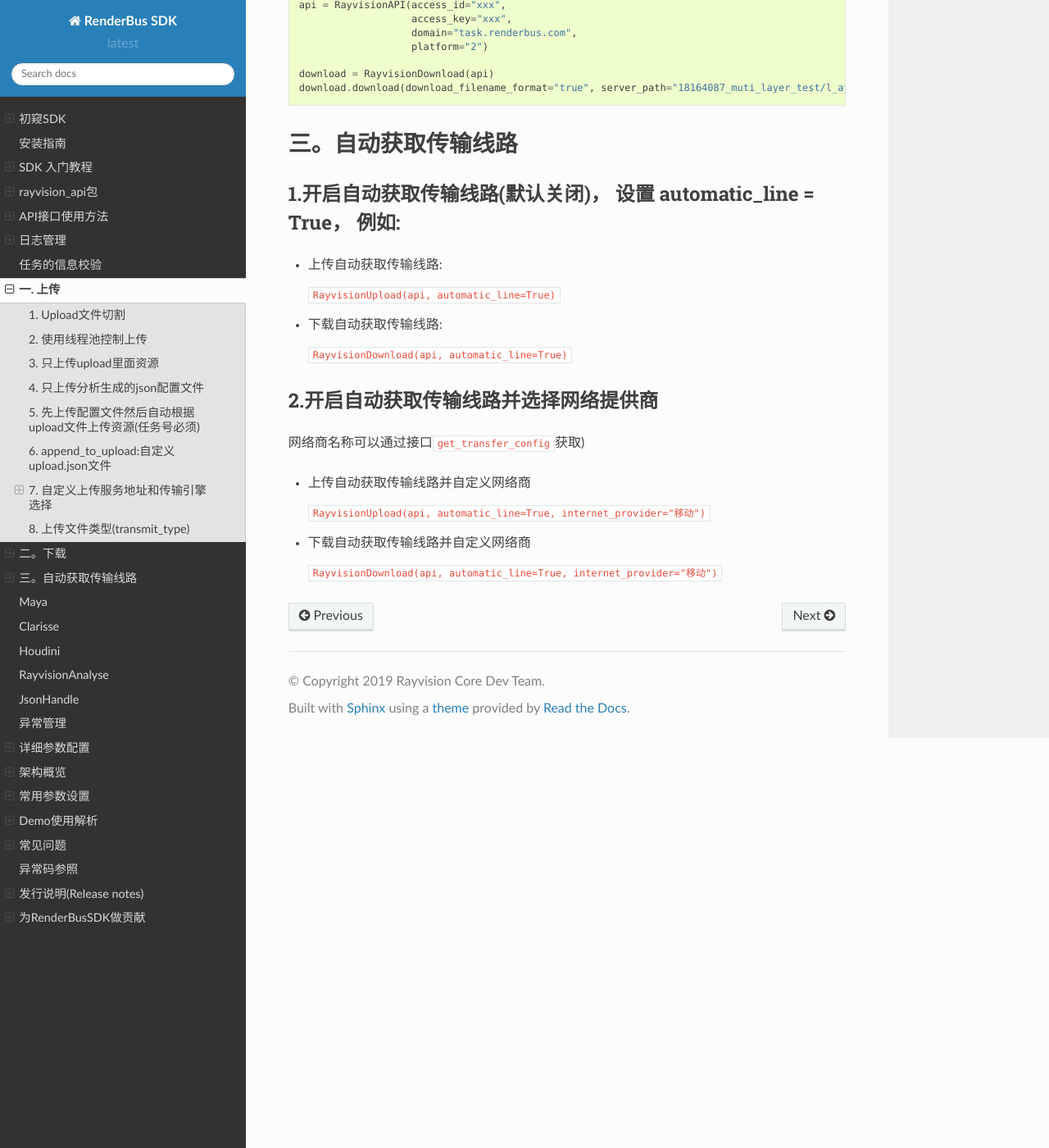
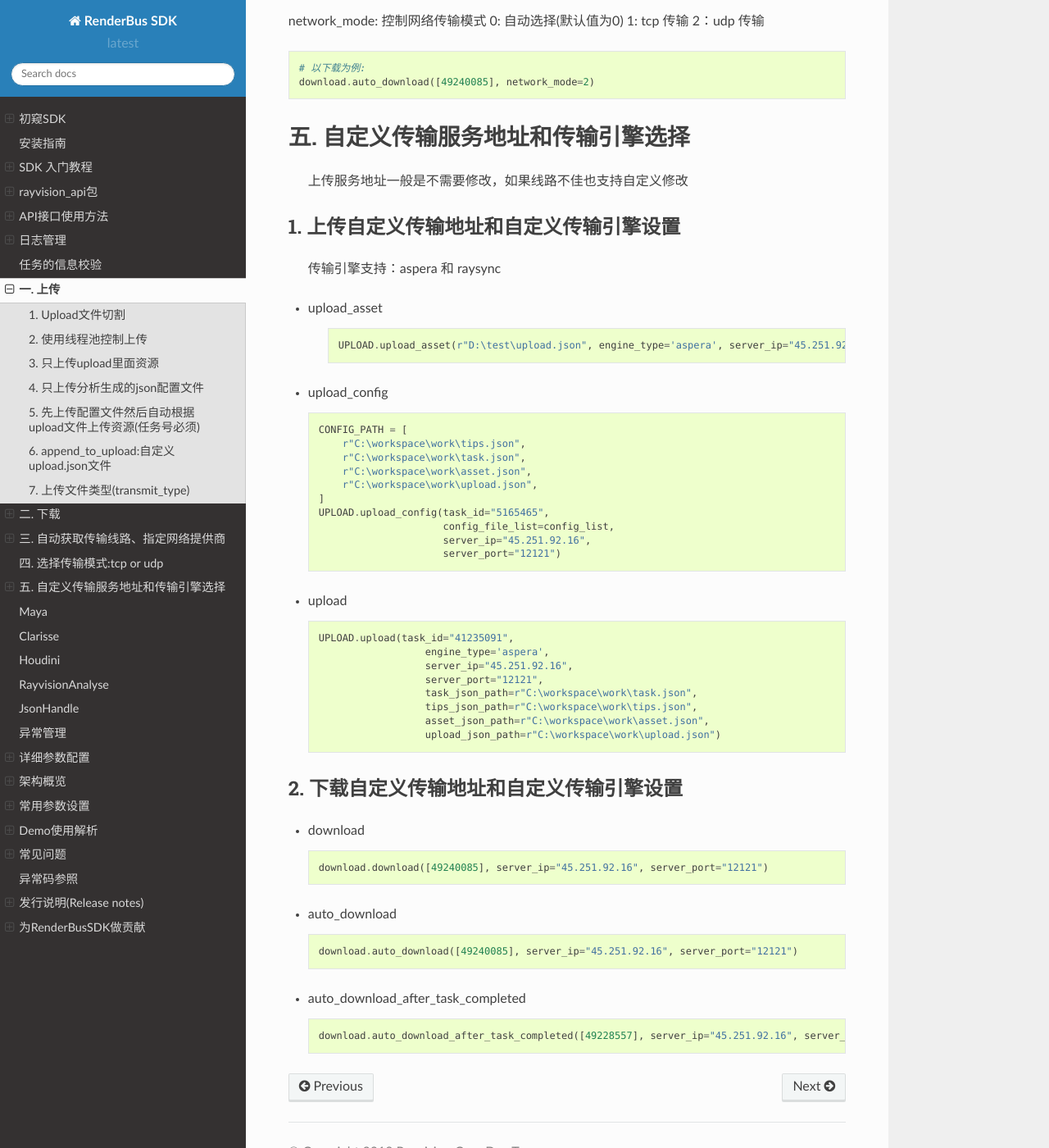
Before and after one commit to renderbus/docs_sdk, a Sphinx documentation site: the page built from docs/render/sync/rayvision_sync/core/upload_and_download.md, in a window 1280 px wide and 1400 px high, scrolled down 8332 px. Shown: the whole window at 82% size. Built offline with Sphinx 7.4.7 and the Read the Docs theme 2.0.0, drawn with Linux system fonts in a browser that asks for light colours; some of the changed text lies outside the part shown.

Commit message:
feat: update upload_and_download.md

````diff
--- a/docs/render/sync/rayvision_sync/core/upload_and_download.md
+++ b/docs/render/sync/rayvision_sync/core/upload_and_download.md
@@ -203,49 +203,7 @@ append_to_upload(custom_info_to_upload, r"D:\test\upload.json")
 UPLOAD.upload_asset(r"D:\test\upload.json")
 ```
 
-#### 7. 自定义上传服务地址和传输引擎选择
-
-> 上传服务地址一般是不需要修改，如果线路不佳也支持自定义修改
-
-#####    1. 以下上传接口支持自定义服务器地址和传输引擎设置
-
-> 传输引擎支持：aspera 和 raysync
-
-- upload_asset
-
-  > ```python
-  > UPLOAD.upload_asset(r"D:\test\upload.json", engine_type='aspera', server_ip="45.251.92.16", server_port="12121")
-  > ```
-
-- upload_config
-
-  ```python
-  CONFIG_PATH = [
-      r"C:\workspace\work\tips.json",
-      r"C:\workspace\work\task.json",
-      r"C:\workspace\work\asset.json",
-      r"C:\workspace\work\upload.json",
-  ]
-  UPLOAD.upload_config(task_id="5165465",
-                       config_file_list=config_list,
-                       server_ip="45.251.92.16",
-                       server_port="12121")
-  ```
-
-- upload
-
-  ```python
-  UPLOAD.upload(task_id="41235091",
-                    engine_type='aspera',
-                    server_ip="45.251.92.16",
-                    server_port="12121",
-                    task_json_path=r"C:\workspace\work\task.json",
-                    tips_json_path=r"C:\workspace\work\tips.json",
-                    asset_json_path=r"C:\workspace\work\asset.json",
-                    upload_json_path=r"C:\workspace\work\upload.json")
-  ```
-
-#### 8. 上传文件类型(transmit_type)
+#### 7. 上传文件类型(transmit_type)
 
 > 上传文件由参数"transmit_type"控制, 支持2中传输文件类型: ”upload_list“ 和”upload_json“
 
@@ -275,7 +233,7 @@ UPLOAD.upload_asset(r"D:\test\upload.json")
   }
   ```
 
-### 二。下载
+### 二. 下载
 
 #### 1. 以单帧为粒度渲染完成了自动下载(任务号必须)
 
@@ -439,7 +397,7 @@ download = RayvisionDownload(api)
 download.download(download_filename_format="true", server_path="18164087_muti_layer_test/l_ayer2")
 ```
 
-### 三。自动获取传输线路
+### 三. 自动获取传输线路、指定网络提供商
 
 #### 1.开启自动获取传输线路(默认关闭)， 设置 automatic_line = True， 例如:
 
@@ -462,3 +420,77 @@ download.download(download_filename_format="true", server_path="18164087_muti_la
 - 下载自动获取传输线路并自定义网络商
 
   `RayvisionDownload(api, automatic_line=True, internet_provider="移动")`
+
+### 四. 选择传输模式:tcp or udp
+
+network_mode: 控制网络传输模式
+     0: 自动选择(默认值为0)
+     1: tcp 传输
+     2：udp 传输
+
+```
+# 以下载为例:
+download.auto_download([49240085], network_mode=2)
+```
+
+### 五. 自定义传输服务地址和传输引擎选择
+
+> 上传服务地址一般是不需要修改，如果线路不佳也支持自定义修改
+
+#####    1. 上传自定义传输地址和自定义传输引擎设置
+
+> 传输引擎支持：aspera 和 raysync
+
+- upload_asset
+
+  > ```python
+  > UPLOAD.upload_asset(r"D:\test\upload.json", engine_type='aspera', server_ip="45.251.92.16", server_port="12121")
+  > ```
+
+- upload_config
+
+  ```python
+  CONFIG_PATH = [
+      r"C:\workspace\work\tips.json",
+      r"C:\workspace\work\task.json",
+      r"C:\workspace\work\asset.json",
+      r"C:\workspace\work\upload.json",
+  ]
+  UPLOAD.upload_config(task_id="5165465",
+                       config_file_list=config_list,
+                       server_ip="45.251.92.16",
+                       server_port="12121")
+  ```
+
+- upload
+
+  ```python
+  UPLOAD.upload(task_id="41235091",
+                    engine_type='aspera',
+                    server_ip="45.251.92.16",
+                    server_port="12121",
+                    task_json_path=r"C:\workspace\work\task.json",
+                    tips_json_path=r"C:\workspace\work\tips.json",
+                    asset_json_path=r"C:\workspace\work\asset.json",
+                    upload_json_path=r"C:\workspace\work\upload.json")
+  ```
+
+##### 2. 下载自定义传输地址和自定义传输引擎设置
+
+- download
+
+  ```
+  download.download([49240085], server_ip="45.251.92.16", server_port="12121")
+  ```
+
+- auto_download
+
+  ```
+  download.auto_download([49240085], server_ip="45.251.92.16", server_port="12121")
+  ```
+
+- auto_download_after_task_completed
+
+  ```
+  download.auto_download_after_task_completed([49228557], server_ip="45.251.92.16", server_port="12121")
+  ```
````
